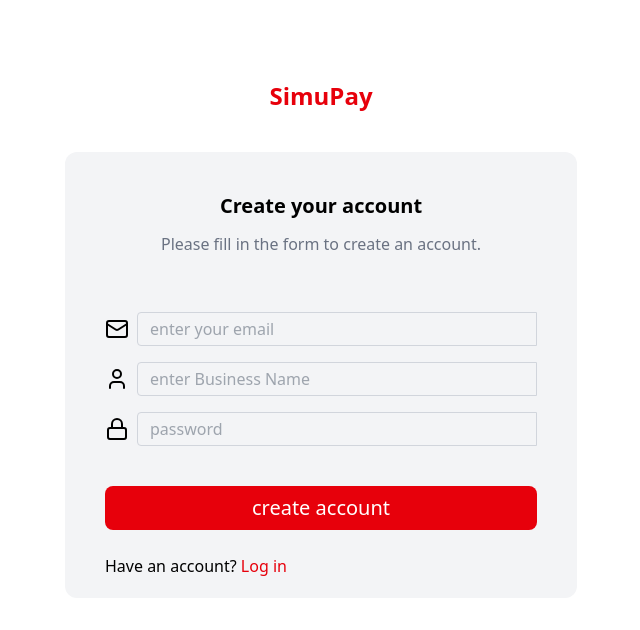
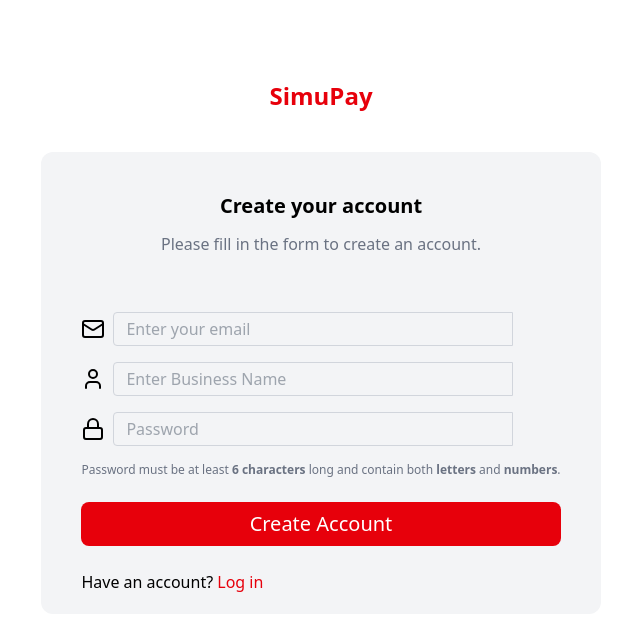
Before and after one commit to OdionOseiwe/SimuPay, a React app in the folder frontend/: page /signup in a window 1280 px wide. Shown: the top 630 px of the page, without its empty margins (319-959 px from the left). Built offline with nearby package versions, Linux system fonts and the light colour scheme; the HTML template or start-up script is replaced by a standard one.

Commit message:
fixed password strngth

```diff
--- a/frontend/src/App.tsx
+++ b/frontend/src/App.tsx
@@ -14,7 +14,7 @@ function App() {
         <Route path="/signup" element={<SignUpPage/>}/>
         <Route path="/login" element={<LoginPage/>}/>
         <Route path="/verify-email" element={<VerifyEmailPage/>}/>
-        <Route path="/dashboard" element={<VerifyEmailPage/>}/>
+        <Route path="/dashboard" element={<DashboardPage/>}/>
       </Routes>
       <Toaster />
     </>
--- a/frontend/src/Pages/DashboardPage.tsx
+++ b/frontend/src/Pages/DashboardPage.tsx
@@ -3,7 +3,7 @@ import React from 'react'
 function DashboardPage() {
   return (
     <div>
-      <h1 className='text-center bg-red-600'>Welcome here</h1>
+      <h1 className='text-center text-red-500 text-2xl'>Welcome to dashboard</h1>
     </div>
   )
 }
--- a/frontend/src/Pages/LoginPage.tsx
+++ b/frontend/src/Pages/LoginPage.tsx
@@ -29,9 +29,9 @@ function LoginPage() {
       await login(formData.email, formData.password)
       navigate('/dashboard');
       toast.success("welcome here",{ duration: 10000 });
-    } catch (error) {
+    } catch (error:any) {
       console.log('error loging in ', error);
-      toast.error(error.message,{ duration: 10000 });
+      toast.error(error.response.data.msg || error.message || "An Error occured",{ duration: 10000 });
     }
   }
   return (
@@ -45,7 +45,7 @@ function LoginPage() {
             <form action="">
                 <Input onChange={handleChange} Icon={Mail} placeholder='enter your email' type='email' value={formData.email} name= 'email' />
                 <Input onChange={handleChange}  Icon={Lock} placeholder='password' type='password' value={formData.password} name= 'password' />
-                <button onClick={(e)=> handlelogin(e)} className='w-full md:text-xl mt-6 cursor-pointer bg-red-600 rounded-lg py-2 text-white hover:scale-105 transition-all duration-300 hover:-translate-y-1'>{isLoading ? "signing in": "sign in"}</button>
+                <button onClick={(e)=> handlelogin(e)} className='w-full md:text-xl mt-6 cursor-pointer bg-red-600 rounded-lg py-2 text-white hover:scale-105 transition-all duration-300 hover:-translate-y-1'>{isLoading ? "signing in...": "sign in"}</button>
             </form>
           </div>
           <p className='self-start'>Don't have an account? <Link to={'/signup'} className='text-red-600'>Sign up</Link></p>
--- a/frontend/src/Pages/SignUpPage.tsx
+++ b/frontend/src/Pages/SignUpPage.tsx
@@ -1,24 +1,23 @@
 import Input from '../Components/Input'
-import {Mail, Lock, User} from 'lucide-react'
-import { Link ,useNavigate} from 'react-router-dom'
-import {useAuthStore,} from '../store/authstore'
+import { Mail, Lock, User } from 'lucide-react'
+import { Link, useNavigate } from 'react-router-dom'
+import { useAuthStore } from '../store/authstore'
 import { useState } from 'react'
-import toast from 'react-hot-toast';
+import toast from 'react-hot-toast'
 
-type formType ={
-  email:string,
-  password:string,
-  BusinessName:string,
+type formType = {
+  email: string
+  password: string
+  BusinessName: string
 }
 
-
 function SignUpPage() {
-  const {signUp, isLoading} = useAuthStore();
-  const navigate = useNavigate();
+  const { signUp, isLoading } = useAuthStore()
+  const navigate = useNavigate()
   const [formData, setFormData] = useState<formType>({
-    email:'',
-    password:'',
-    BusinessName:''
+    email: '',
+    password: '',
+    BusinessName: ''
   })
 
   const handleChange = (e: React.ChangeEvent<HTMLInputElement>) => {
@@ -26,36 +25,95 @@ function SignUpPage() {
     setFormData(prev => ({ ...prev, [name]: value }))
   }
 
-  const handleSignUp = async(e: React.ChangeEvent<HTMLInputElement>)=>{
+  const handleSignUp = async (e: React.FormEvent) => {
+    e.preventDefault()
+
+    const { email, password, BusinessName } = formData
+
+    // Check if any field is empty
+    if (!email || !password || !BusinessName) {
+      toast.error('Please fill in all fields', { duration: 5000 })
+      return
+    }
+
+    // Check password length
+    if (password.length < 6) {
+      toast.error('Password must be at least 6 characters long', { duration: 5000 })
+      return
+    }
+
+    // Check password complexity: must contain both letters and numbers
+    const hasLetter = /[a-zA-Z]/.test(password)
+    const hasNumber = /[0-9]/.test(password)
+
+    if (!hasLetter || !hasNumber) {
+      toast.error('Password must contain both letters and numbers', { duration: 5000 })
+      return
+    }
+
     try {
-      e.preventDefault()
-      await signUp(formData.email, formData.password, formData.BusinessName)
-      navigate('/verify-email');
-      toast.success("code sent to your email",{ duration: 10000 });
-    } catch (error) {
-      console.log('error signin up ', error);
-      toast.error(error.message,{ duration: 10000 });
+      await signUp(email, password, BusinessName)
+      toast.success('Code sent to your email', { duration: 5000 })
+      navigate('/verify-email')
+    } catch (error: any) {
+      console.log('Error signing up:', error)
+      toast.error(error.response.data.msg || error.message || "An Error occured", { duration: 5000 })
     }
   }
+
   return (
-    <div className='min-h-screen flex flex-col m-auto mt-20 items-center'>
-        <h1 className='text-2xl text-red-600 font-semibold'>SimuPay</h1>
-        <div className='px-10 py-5 flex items-center bg-gray-100 rounded-xl flex-col  my-10'>
-            <h2 className='text-xl font-bold mt-5 '>Create your account</h2>
-            <p className='text-gray-500 mt-3 '>Please fill in the form to create an account.</p>
-          <div className='mt-10 mb-6'>
-            <form action="">
-                <Input  Icon={Mail} placeholder='enter your email' type='email' name='email' value={formData.email} onChange={handleChange}/>
-                <Input Icon={User} placeholder='enter Business Name' type='text' name='BusinessName' value={formData.BusinessName} onChange={handleChange}/>
-                <Input Icon={Lock} placeholder='password' type='password' name='password' value={formData.password} onChange={handleChange} />
-                <button onClick={(e)=>handleSignUp(e)} className='w-full md:text-xl mt-6 cursor-pointer bg-red-600 rounded-lg py-2 text-white hover:scale-105 transition-all duration-300 hover:-translate-y-1'>{isLoading ? "signin up": "create account"}</button>
-            </form>
-          </div>
-          <p className='self-start'>Have an account? <Link to={'/login'} className='text-red-600'>Log in</Link></p>
+    <div className="min-h-screen flex flex-col m-auto mt-20 items-center">
+      <h1 className="text-2xl text-red-600 font-semibold">SimuPay</h1>
+      <div className="px-10 py-5 flex items-center bg-gray-100 rounded-xl flex-col my-10">
+        <h2 className="text-xl font-bold mt-5">Create your account</h2>
+        <p className="text-gray-500 mt-3">Please fill in the form to create an account.</p>
 
+        <div className="mt-10 mb-6 w-full">
+          <form onSubmit={handleSignUp}>
+            <Input
+              Icon={Mail}
+              placeholder="Enter your email"
+              type="email"
+              name="email"
+              value={formData.email}
+              onChange={handleChange}
+            />
+            <Input
+              Icon={User}
+              placeholder="Enter Business Name"
+              type="text"
+              name="BusinessName"
+              value={formData.BusinessName}
+              onChange={handleChange}
+            />
+            <div>
+              <Input
+                Icon={Lock}
+                placeholder="Password"
+                type="password"
+                name="password"
+                value={formData.password}
+                onChange={handleChange}
+              />
+              <p className="text-xs text-gray-500 mt-1">
+                Password must be at least <span className="font-semibold">6 characters</span> long and contain both
+                <span className="font-semibold"> letters</span> and <span className="font-semibold">numbers</span>.
+              </p>
+            </div>
+            <button
+              type="submit"
+              className="w-full md:text-xl mt-6 cursor-pointer bg-red-600 rounded-lg py-2 text-white hover:scale-105 transition-all duration-300 hover:-translate-y-1"
+            >
+              {isLoading ? 'Signing up...' : 'Create Account'}
+            </button>
+          </form>
         </div>
+
+        <p className="self-start">
+          Have an account? <Link to="/login" className="text-red-600">Log in</Link>
+        </p>
+      </div>
     </div>
-
   )
 }
 
--- a/frontend/src/Pages/VerifyEmailPage.tsx
+++ b/frontend/src/Pages/VerifyEmailPage.tsx
@@ -5,11 +5,9 @@ import {useAuthStore,} from '../store/authstore'
 import toast from 'react-hot-toast';
 import {useNavigate} from 'react-router-dom'
 
-
-
 function VerifyEmailPage() {
   const [code , setCode] = useState<string>('')
-  const {verifyEmail, isLoading} = useAuthStore();
+  const {verifyEmail, resendVerificationCode, email, isLoading} = useAuthStore();
   const navigate = useNavigate()
 
     const handleVerifyEmail = async(e:React.ChangeEvent<HTMLInputElement>)=>{
@@ -18,9 +16,20 @@ function VerifyEmailPage() {
         await verifyEmail(code)
         navigate('/login');
         toast.success("email verified",{ duration: 10000 });
-      } catch (error) {
+      } catch (error:any) {
        console.log('error verifying email ', error);
-       toast.error(error.message,{ duration: 10000 });
+       toast.error(error.response.data.msg || error.message || "An Error occured",{ duration: 10000 });
+      }
+    }
+
+    const handleResendCode = async(e:React.ChangeEvent<HTMLInputElement>)=>{
+      e.preventDefault();
+      try {
+        await resendVerificationCode(email)
+        toast.success("check email for code",{ duration: 10000 });
+      } catch (error:any) {
+       console.log('error sending code ', error);
+       toast.error(error.response.data.msg || error.message || "An Error occured",{ duration: 10000 });
       }
     }
 
@@ -30,13 +39,13 @@ function VerifyEmailPage() {
             <h1 className='md:text-2xl text-xl font-semibold'>Verify your Email Address</h1>
             <p className='text-gray-500 mt-3 '>A verification code has been sent to your email</p>
             <div className='mt-10 mb-6'>
-                <p>Please Check your inbox and enter the verification code below to verify your email address. The code will expire in 2 minutes</p>
+                <p>Please Check your inbox and enter the verification code below to verify your email address. The code will expire in 5 minutes</p>
                 <form action="">
                     <Input Icon={ShieldCheck}  placeholder='enter code' type='number'name='code' value={code} onChange={(e)=>setCode(e.target.value)}/>
-                    <button onClick={(e)=> handleVerifyEmail(e)} className='w-full md:text-xl  mt-6 cursor-pointer bg-red-600 rounded-lg py-2 text-white hover:scale-105 transition-all duration-300 hover:-translate-y-1'>{isLoading ? "verifying email ":"verify"}</button>
+                    <button onClick={(e)=> handleVerifyEmail(e)} className='w-full md:text-xl  mt-6 cursor-pointer bg-red-600 rounded-lg py-2 text-white hover:scale-105 transition-all duration-300 hover:-translate-y-1'>{isLoading ? "verifying email... ":"verify"}</button>
                 </form>
             </div>
-            <a href="" className='text-red-600 flex self-start space-x-2'><RefreshCw/> <span>Resend code</span> </a>
+            <a onClick={(e)=>handleResendCode(e)} href="" className='text-red-600 flex self-start space-x-2'><RefreshCw/> <span>Resend code</span> </a>
         </div>
     </div>
 
--- a/frontend/src/store/authstore.tsx
+++ b/frontend/src/store/authstore.tsx
@@ -1,12 +1,9 @@
 import { create } from "zustand";
 import axios from "axios";
 
-const HOST_URL =
-  import.meta.env.NODE_ENV === "development"
-    ? "http://localhost:3000/api/user"
-    : "/api/auth";
+axios.defaults.withCredentials = true;
 
-axios.defaults.withCredentials = true;
+const HOST_URL = import.meta.env.VITE_NODE_ENV;
 
 // 🧩 Type for user (you can expand this later)
 type User = {
@@ -18,6 +15,7 @@ type User = {
 // 🧩 Store type
 type AuthStore = {
   user: User | any;
+  email:string, //for resend-code
   isAuthenticated: boolean;
   error: string | null;
   isLoading: boolean;
@@ -28,12 +26,14 @@ type AuthStore = {
   signUp: (email: string, password: string, name: string) => Promise<void>;
   login: (email: string, password: string) => Promise<void>;
   verifyEmail:(code:string) => Promise<void>;
+  resendVerificationCode:(email:string) => Promise<void>;
   logout: () => Promise<void>;
   checkAuth: () => Promise<void>;
 };
 
 export const useAuthStore = create<AuthStore>((set) => ({
   user: null,
+  email:'',
   isAuthenticated: false,
   error: null,
   isLoading: false,
@@ -44,7 +44,7 @@ export const useAuthStore = create<AuthStore>((set) => ({
   signUp: async (email, password, BusinessName) => {
     set({ isLoading: true, error: null });
     try {
-      const response = await axios.post(`http://localhost:5000/simupay/api/user/signup`, {
+      const response = await axios.post(`${HOST_URL}/user/signup`, {
         email,
         password,
         BusinessName,
@@ -53,12 +53,11 @@ export const useAuthStore = create<AuthStore>((set) => ({
         user: response.data.user,
         isAuthenticated: true,
         isLoading: false,
+        email:email, //to be used in resend-verification code email component
       });
-    console.log(response);
-
     } catch (error: any) {
       set({
-        error: error|| "Error signing up",
+        error: error.response?.data?.msg || error.message || "Error signing up",
         isLoading: false,
       });
       throw error;
@@ -68,7 +67,7 @@ export const useAuthStore = create<AuthStore>((set) => ({
   verifyEmail: async(code) =>{
     set({ isLoading: true, error: null });
     try {
-      const response = await axios.post(`${HOST_URL}/verify-email`, { code });
+      const response = await axios.post(`${HOST_URL}/user/verify-email`, { code });
       set({
         user: response.data.user,
         isAuthenticated: true,
@@ -76,7 +75,24 @@ export const useAuthStore = create<AuthStore>((set) => ({
       });
     } catch (error:any) {
       set({
-        error: error|| "Error  verifying email",
+        error: error.response?.data?.msg || error.message || "Error  verifying email",
+        isLoading: false,
+      });
+      throw error;
+    }
+  },
+
+  resendVerificationCode: async(email)=>{
+    set({ isLoading: true, error: null });
+    try {
+      const response = await axios.post(`${HOST_URL}/user/resend-verification-code`, { email });
+      set({
+        user: response.data,
+        isLoading: false,
+      });
+    } catch (error:any) {
+      set({
+        error: error.response?.data?.msg || error.message || "Error resending code",
         isLoading: false,
       });
       throw error;
@@ -87,7 +103,7 @@ export const useAuthStore = create<AuthStore>((set) => ({
   login: async (email, password) => {
     set({ isLoading: true, error: null });
     try {
-      const response = await axios.post(`${HOST_URL}/login`, { email, password });
+      const response = await axios.post(`${HOST_URL}/user/login`, { email, password });
       set({
         user: response.data.user,
         isAuthenticated: true,
@@ -95,7 +111,7 @@ export const useAuthStore = create<AuthStore>((set) => ({
       });
     } catch (error: any) {
       set({
-        error: error.response?.data?.msg || "Error logging in",
+        error: error.response?.data?.msg || error.message  || "Error logging in",
         isLoading: false,
       });
       throw error;
@@ -106,7 +122,7 @@ export const useAuthStore = create<AuthStore>((set) => ({
   logout: async () => {
     set({ isLoading: true, error: null });
     try {
-      await axios.post(`${HOST_URL}/logout`);
+      await axios.post(`${HOST_URL}/userlogout`);
       set({
         user: null,
         isAuthenticated: false,
@@ -122,7 +138,7 @@ export const useAuthStore = create<AuthStore>((set) => ({
   checkAuth: async () => {
     set({ isCheckingAuth: true, error: null });
     try {
-      const response = await axios.get(`${HOST_URL}/check-auth`);
+      const response = await axios.get(`${HOST_URL}/user/check-auth`);
       set({
         user: response.data.user,
         isAuthenticated: true,
@@ -130,7 +146,7 @@ export const useAuthStore = create<AuthStore>((set) => ({
       });
     } catch (error: any) {
       set({
-        error: error.response?.data?.msg || "Error checking auth",
+        error: error.response?.data?.msg || error.message  || "Error checking auth",
         isCheckingAuth: false,
       });
     }
```
Also changed, not shown: 2 other files (tests, documents, lock files or other folders).
